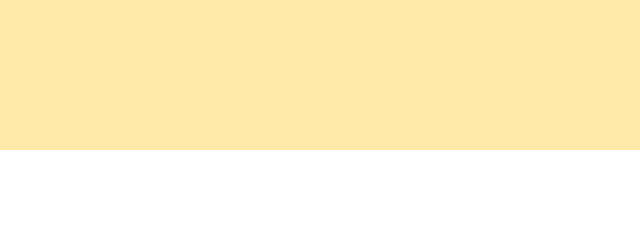
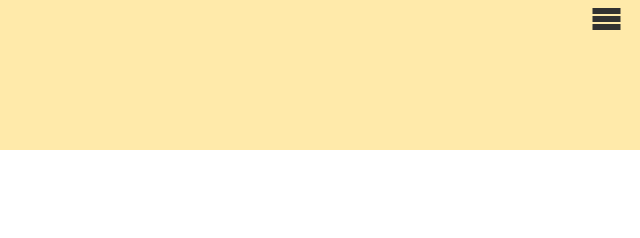
Before and after one commit to lilaivy/01-mobile-first, a plain HTML site: page starter-code/index.html in a window 1280 px wide. Shown: the top 238 px of the page, 640-1280 px from the left. Drawn offline with Linux system fonts and the light colour scheme; files whose address does not match are found by name.

Commit message:
added burger icon and styled it in css

```diff
--- a/starter-code/index.html
+++ b/starter-code/index.html
@@ -23,6 +23,7 @@
       </section>
       <nav class="main-nav">
         <!-- TODO: Insert here a 'hamburger' menu icon font. Use a container div! -->
+        <div class='icon-menu'></div>
         <ul>
           <!-- TODO: Fill in the empty class attributes for each <li> with the
                       proper icon font name -->
--- a/starter-code/styles/modules.css
+++ b/starter-code/styles/modules.css
@@ -9,7 +9,11 @@
   padding: 0 0 .2em 1em;
 }
 
+
 .icon-menu {
+  font-size:2em;
+  text-align: right;
+  padding-right:.5em;
   /* TODO: Add styles for the icon-menu class (whether it be the
       hamburger font icon or an image of your choosing). It should be
       bigger, and off to the right. */
```
